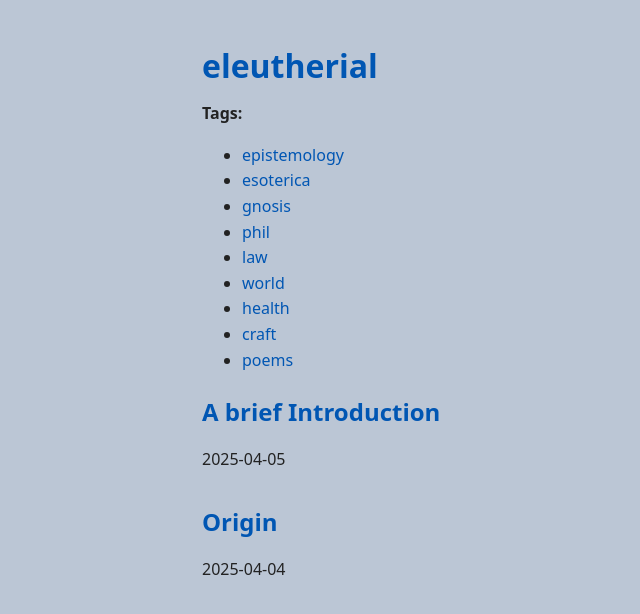
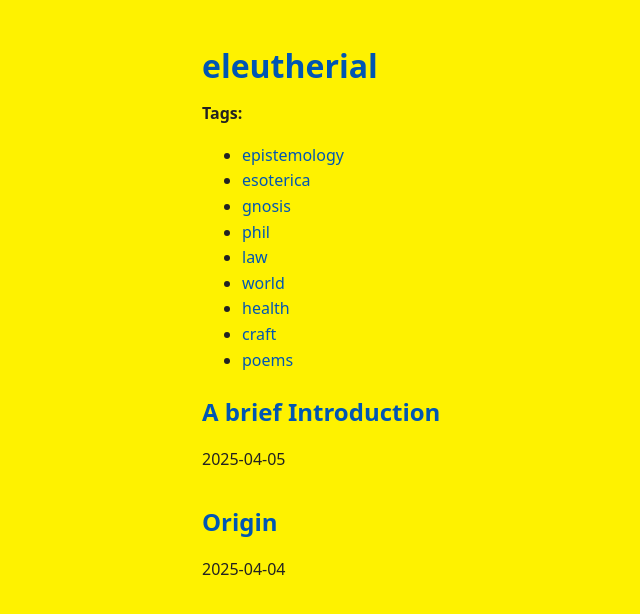
Before and after one commit to colour-unimog/eleutherial, a Jekyll site: the page built from index.md, in a window 1280 px wide. Shown: the top 614 px of the page, without its empty margins (88-728 px from the left). Built offline with Jekyll 4.4.1, drawn with Linux system fonts in a browser that asks for light colours.

Commit message:
Update default.html

```diff
--- a/_layouts/default.html
+++ b/_layouts/default.html
@@ -5,7 +5,7 @@
     <meta name="viewport" content="width=device-width, initial-scale=1.0">
     <title>{{ page.title }}</title>
     <style>
-        body { background: #bbc6d5; color: #222; font-family: system-ui, sans-serif; line-height: 1.6; max-width: 700px; margin: 40px auto; padding: 0 20px; }
+        body { background: #FEF200; color: #222; font-family: system-ui, sans-serif; line-height: 1.6; max-width: 700px; margin: 40px auto; padding: 0 20px; }
         a { color: #0056b3; text-decoration: none; }
         h1, h2 { margin-bottom: 10px; }
         .post { margin-bottom: 30px; }
```
